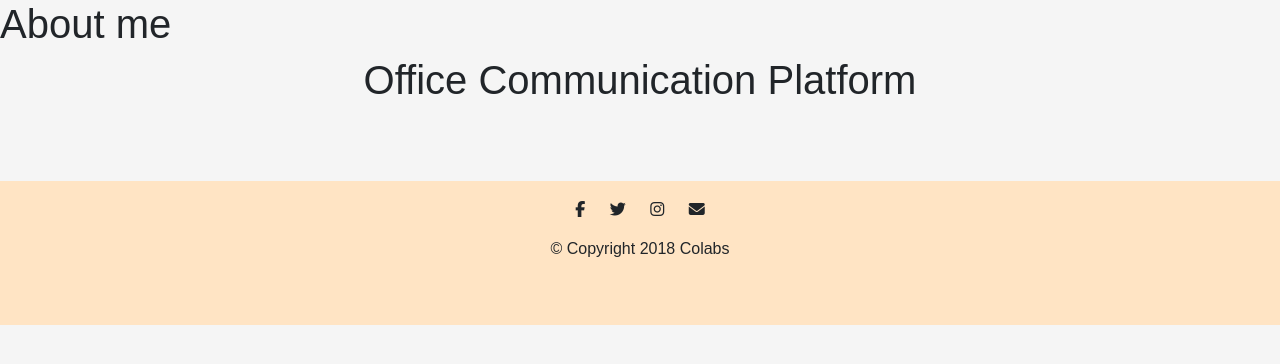
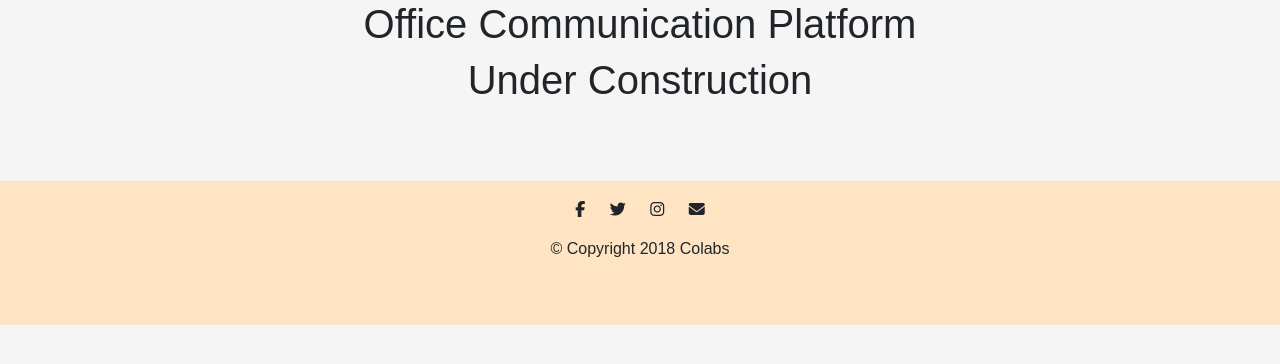
Before and after one commit to prabhat27m/Colabs_project, a Django app: page /about/ in a window 1280 px wide. Shown: the part 140-504 px from the top of the page. Run offline with Django 3.2, Linux system fonts and the light colour scheme; some libraries are stand-ins or nearby versions.

Commit message:
16 commit

```diff
--- a/blog/templates/blog/about.html
+++ b/blog/templates/blog/about.html
@@ -2,6 +2,6 @@
 
 {% block content %}
 
-<h1>About me</h1>
 <h1 class="text-center">Office Communication Platform</h1>
+<h1 class="text-center">Under Construction</h1>
 {% endblock %}
```
Also changed, not shown: db.sqlite3.
